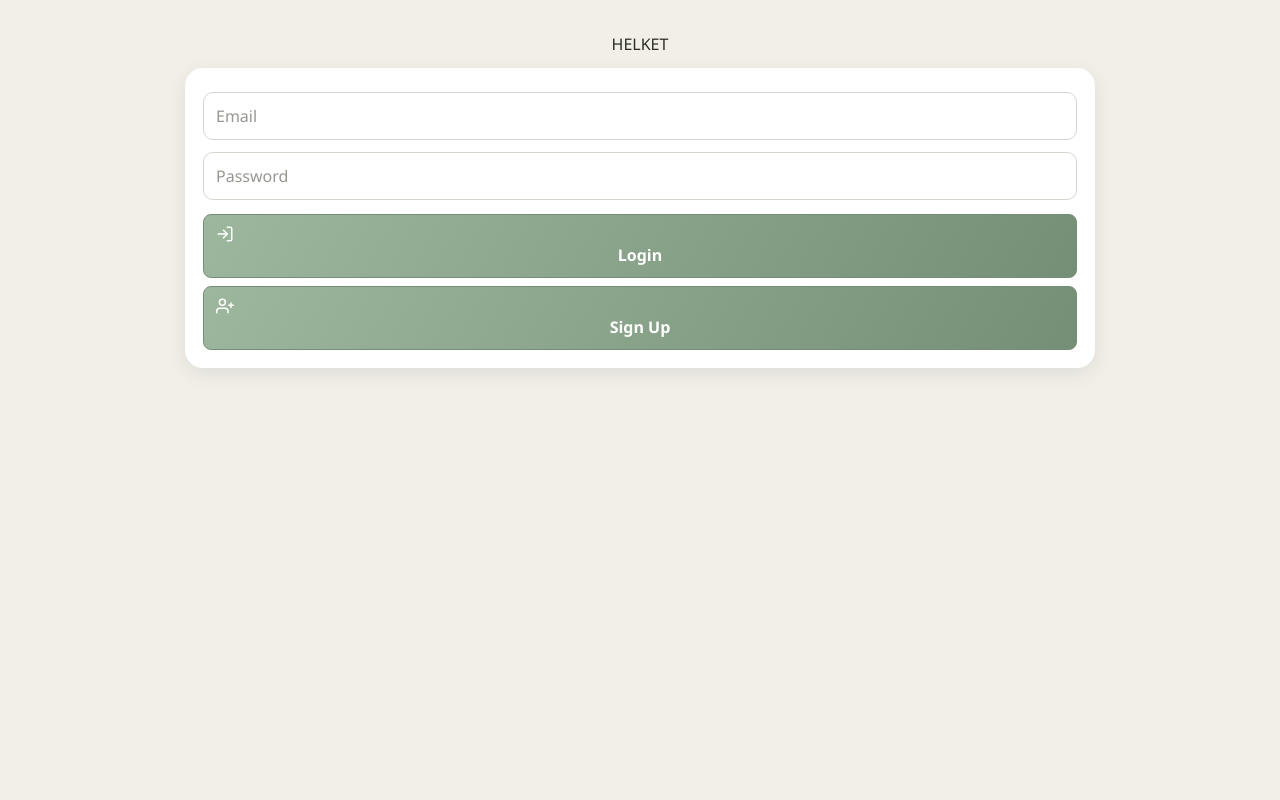
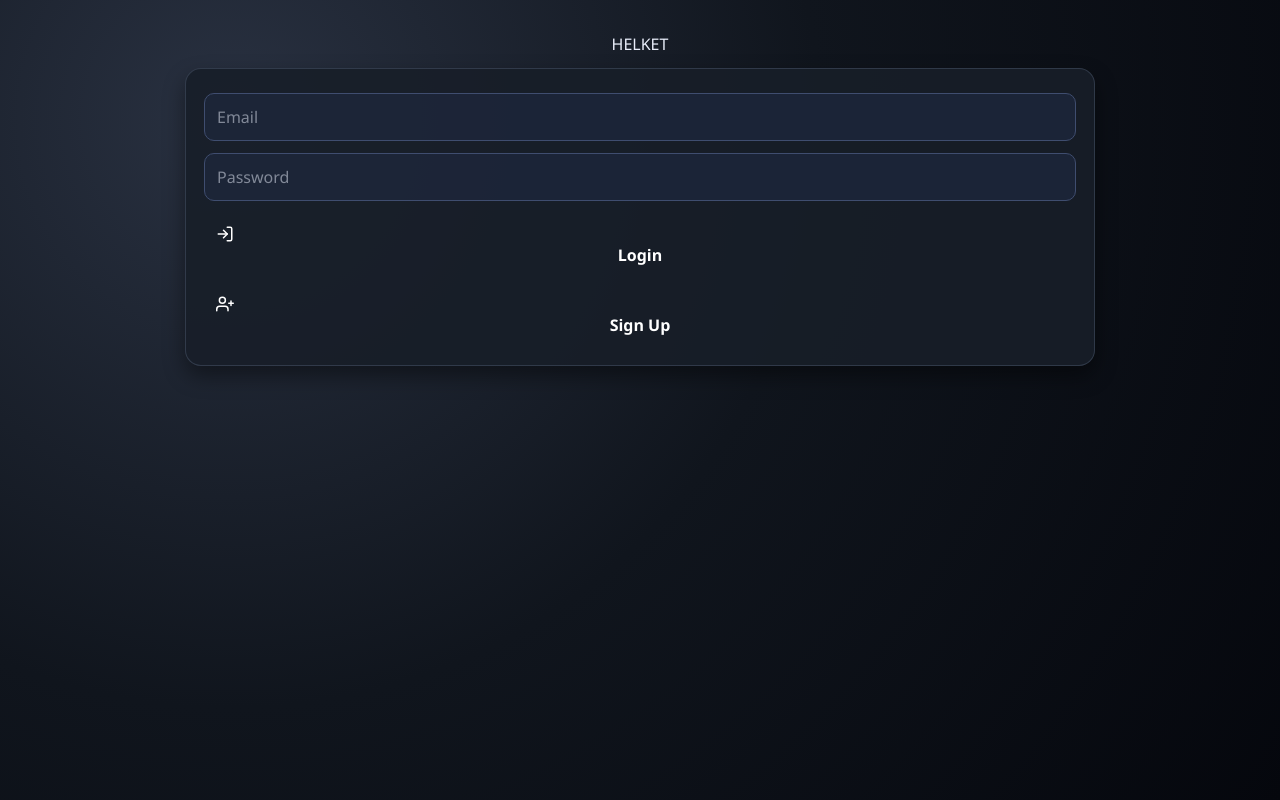
Before and after one commit to vamp1re3/STOREXx, a Next.js app: page /login in a window 1280 px wide. Built offline with nearby package versions, Linux system fonts and the light colour scheme.

Commit message:
Improve UI with dark Instagram-like theme: hide login/signup when logged in, add chat button on profile, style polish

```diff
--- a/app/globals.css
+++ b/app/globals.css
@@ -20,26 +20,22 @@
 }
 
 body {
-  background: var(--background);
-  color: var(--foreground);
-  font-family: Arial, Helvetica, sans-serif;
-}
-
-/* Old styles */
-body {
+  background: radial-gradient(circle at 18% 15%, #293141 0%, #10151d 47%, #05070d 100%);
+  color: #e6e9f8;
+  font-family: 'Segoe UI', 'Roboto', 'Helvetica Neue', Arial, sans-serif;
   margin: 0;
-  font-family: 'Segoe UI', 'Roboto', 'Helvetica Neue', Arial, sans-serif;
-  background: #f1efe8;
-  color: #2d2d25;
 }
 
 :root {
-  --tortoise: #748f75;
-  --tortoise-light: #9cb79d;
-  --tortoise-dark: #556b54;
-  --card: #ffffff;
-  --text: #2d2d25;
-  --muted: #6a6a5f;
+  --card: rgba(24, 30, 41, 0.9);
+  --text: #e8edf9;
+  --muted: #a7b0c8;
+  --border: rgba(103, 118, 145, 0.32);
+}
+
+*:focus-visible {
+  outline: 2px solid #5d7ac9;
+  outline-offset: 2px;
 }
 
 .container {
@@ -111,13 +107,101 @@ input {
   width: 100%;
   padding: 11px 12px;
   margin: 6px 0;
-  border: 1px solid #d8d4cd;
+  border: 1px solid #3f4d6f;
   border-radius: 10px;
-  background: #fff;
+  background: rgba(29, 38, 58, 0.85);
   color: var(--text);
   outline: none;
-  transition: border-color 0.2s ease;
+  transition: border-color 0.2s ease, box-shadow 0.2s ease;
 }
+
+input:focus {
+  border-color: #5d7ac9;
+  box-shadow: 0 0 0 2px rgba(93, 122, 201, 0.25);
+}
+
+.navBar {
+  display: flex;
+  justify-content: center;
+  flex-wrap: wrap;
+  gap: 10px;
+  margin-bottom: 18px;
+}
+
+.navButton,
+.logout-button,
+.action-btn,
+.chat-btn {
+  display: inline-flex;
+  align-items: center;
+  justify-content: center;
+  gap: 5px;
+  border-radius: 10px;
+  padding: 8px 12px;
+  background: linear-gradient(135deg, #2f3a58, #1c2335);
+  border: 1px solid #4a5c83;
+  color: #e9efff;
+  font-weight: 600;
+  cursor: pointer;
+  transition: transform 0.2s ease, background 0.2s ease;
+}
+
+.navButton:hover,
+.logout-button:hover,
+.action-btn:hover,
+.chat-btn:hover {
+  transform: translateY(-1px);
+  background: linear-gradient(135deg, #425a8f, #2e3f67);
+}
+
+.card,
+.post,
+.settings-section {
+  background: var(--card);
+  border: 1px solid var(--border);
+  border-radius: 16px;
+  box-shadow: 0 10px 21px rgba(0, 0, 0, 0.42);
+}
+
+.card {
+  padding: 18px;
+  margin-bottom: 18px;
+}
+
+.post {
+  margin-bottom: 18px;
+  overflow: hidden;
+}
+
+.post img,
+.user img,
+.preview img {
+  border-radius: 12px;
+}
+
+.user {
+  display: flex;
+  align-items: center;
+  gap: 10px;
+}
+
+.caption {
+  margin-top: 10px;
+  word-break: break-word;
+  color: #e6e9f8;
+}
+
+.skeleton-post {
+  background: rgba(23, 31, 47, 0.95);
+  padding: 14px;
+}
+
+.button-group {
+  display: flex;
+  gap: 8px;
+  margin-top: 10px;
+}
+
 
 input:focus {
   border-color: var(--tortoise);
--- a/app/page.tsx
+++ b/app/page.tsx
@@ -111,17 +111,25 @@ export default function Home() {
         <Link href="/" className="navButton">
           <FiRss size={16} /> Feed
         </Link>
-        {token && (
+        {token ? (
+          <>
             <Link href="/settings" className="navButton">
               <FiSettings size={16} /> Settings
             </Link>
-        )}
+            <button onClick={logout} className="navButton logout-button">
+              <FiLogOut size={16} /> Logout
+            </button>
+          </>
+        ) : (
+          <>
             <Link href="/login" className="navButton">
               <FiLogIn size={16} /> Login
             </Link>
             <Link href="/signup" className="navButton">
               <FiUserPlus size={16} /> Sign Up
             </Link>
+          </>
+        )}
       </div>
 
       {!token && (
--- a/app/profile/[userId]/page.tsx
+++ b/app/profile/[userId]/page.tsx
@@ -77,9 +77,14 @@ export default function Profile() {
         <div>
           {data.followers} Followers | {data.following} Following
         </div>
-        <button onClick={toggleFollow}>
-          {data.isFollowing ? 'Unfollow' : 'Follow'}
-        </button>
+        <div style={{ display: 'flex', gap: '8px', marginTop: '8px' }}>
+          <button onClick={toggleFollow} className="action-btn">
+            {data.isFollowing ? 'Unfollow' : 'Follow'}
+          </button>
+          <button onClick={() => router.push(`/chat/${data.user.id}`)} className="action-btn chat-btn">
+            💬 Chat
+          </button>
+        </div>
       </div>
 
       <h3>User Posts</h3>
```
Lines whose indentation alone changed are shown as unchanged.
